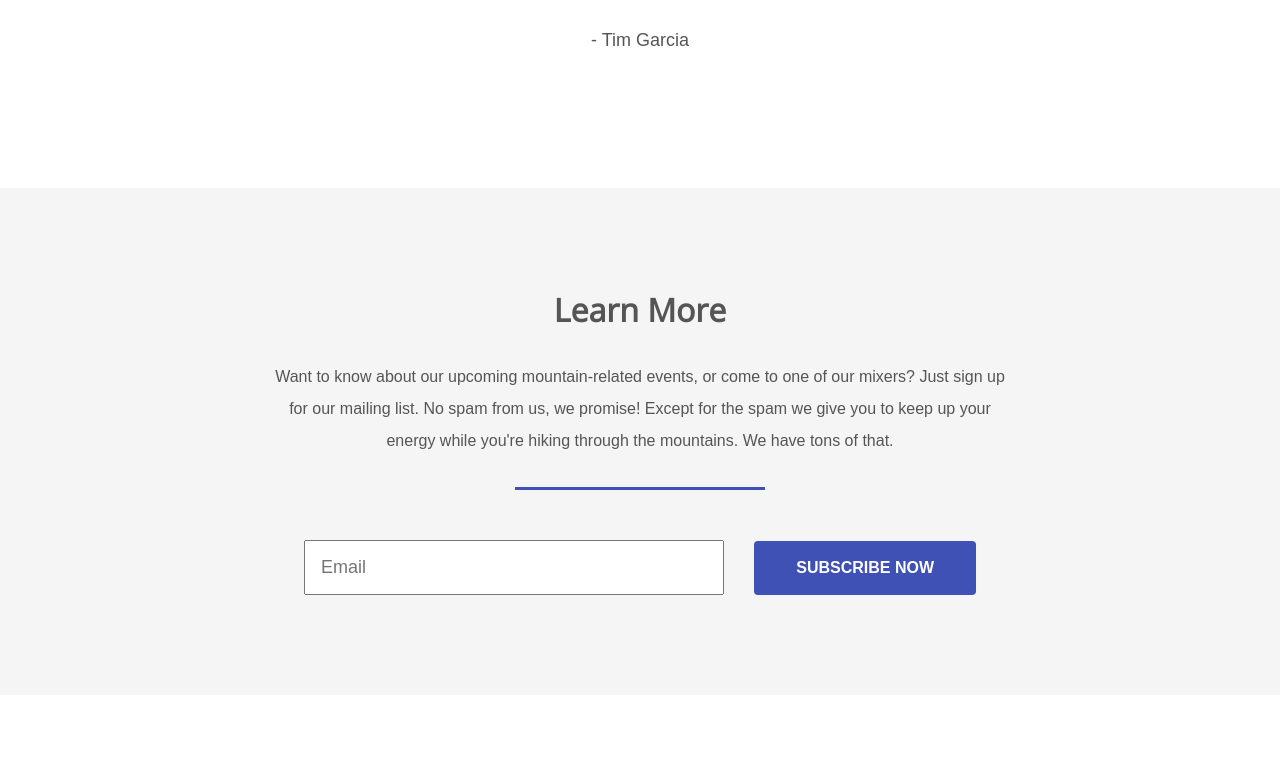
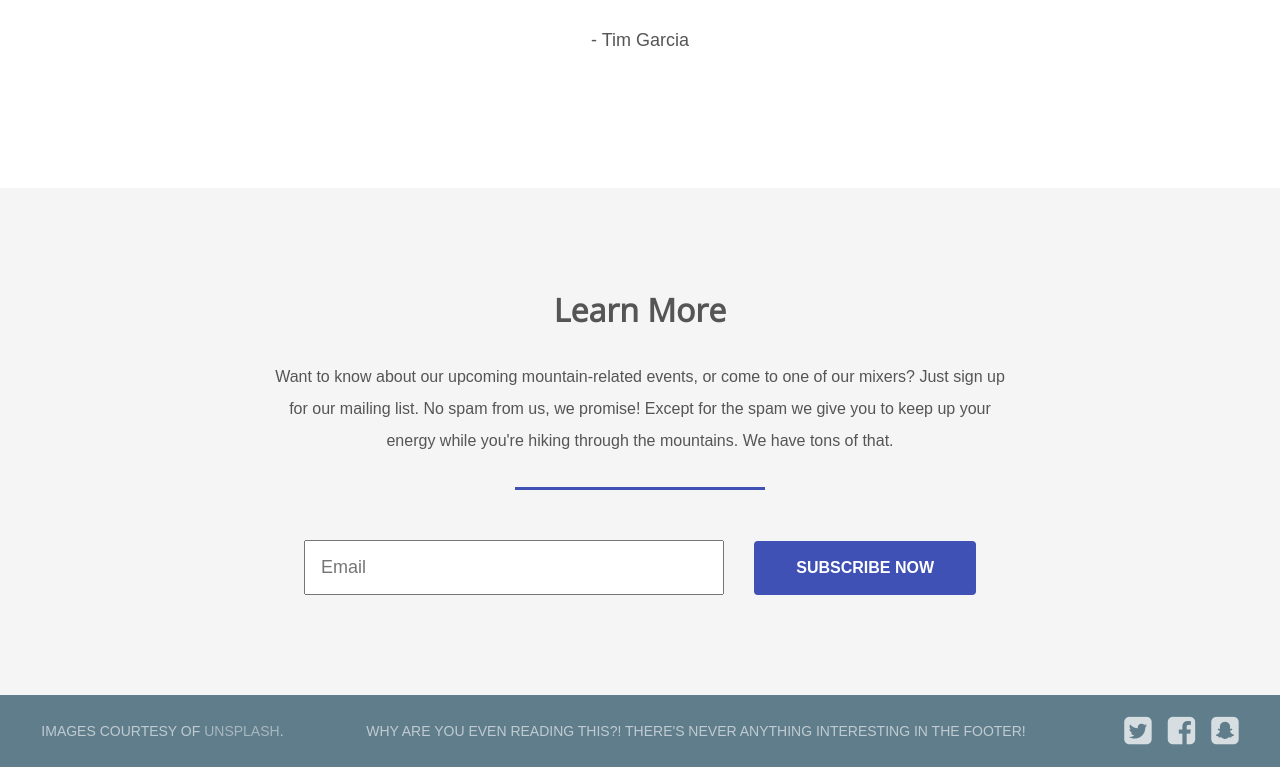
Before and after one commit to shay-meredith/Mountain-Travel, a plain HTML site: page index.html in a window 1280 px wide. Shown: the part 3883-4650 px from the top of the page. Before the commit the page ends 4578 px from the top, so only its background shows below. Drawn offline with nearby package versions, Linux system fonts and the light colour scheme.

Commit message:
Add footer section

```diff
--- a/assets/css/styles.css
+++ b/assets/css/styles.css
@@ -225,3 +225,29 @@ header nav li {
     color: #555;
     flex: 1;
 }
+
+/* FOOTER SECTION */
+
+footer {
+    display: flex;
+    align-items: center;
+    justify-content: space-around;
+    background-color: #607d8b;
+    color: #fff;
+    padding: 20px 0;
+}
+
+footer ul {
+    display: flex;
+}
+
+footer ul li {
+    margin-left: 16px;
+}
+
+footer p {
+    text-transform: uppercase;
+    font-size: 14px;
+    opacity: 0.6;
+    align-self: center;
+}
--- a/index.html
+++ b/index.html
@@ -104,6 +104,16 @@
     </form>
   </section>
 
+  <footer>
+    <p>Images courtesy of <a href="http://unsplash.com/">unsplash</a>.</p>
+    <p>Why are you even reading this?! There's never anything interesting in the footer!</p>
+    <ul>
+      <li><a href="#"><i class="fa fa-twitter-square fa-2x"></i></a></li>
+      <li><a href="#"><i class="fa fa-facebook-square fa-2x"></i></a></li>
+      <li><a href="#"><i class="fa fa-snapchat-square fa-2x"></i></a></li>
+    </ul>
+  </footer>
+
 </body>
 
 </html>
```
